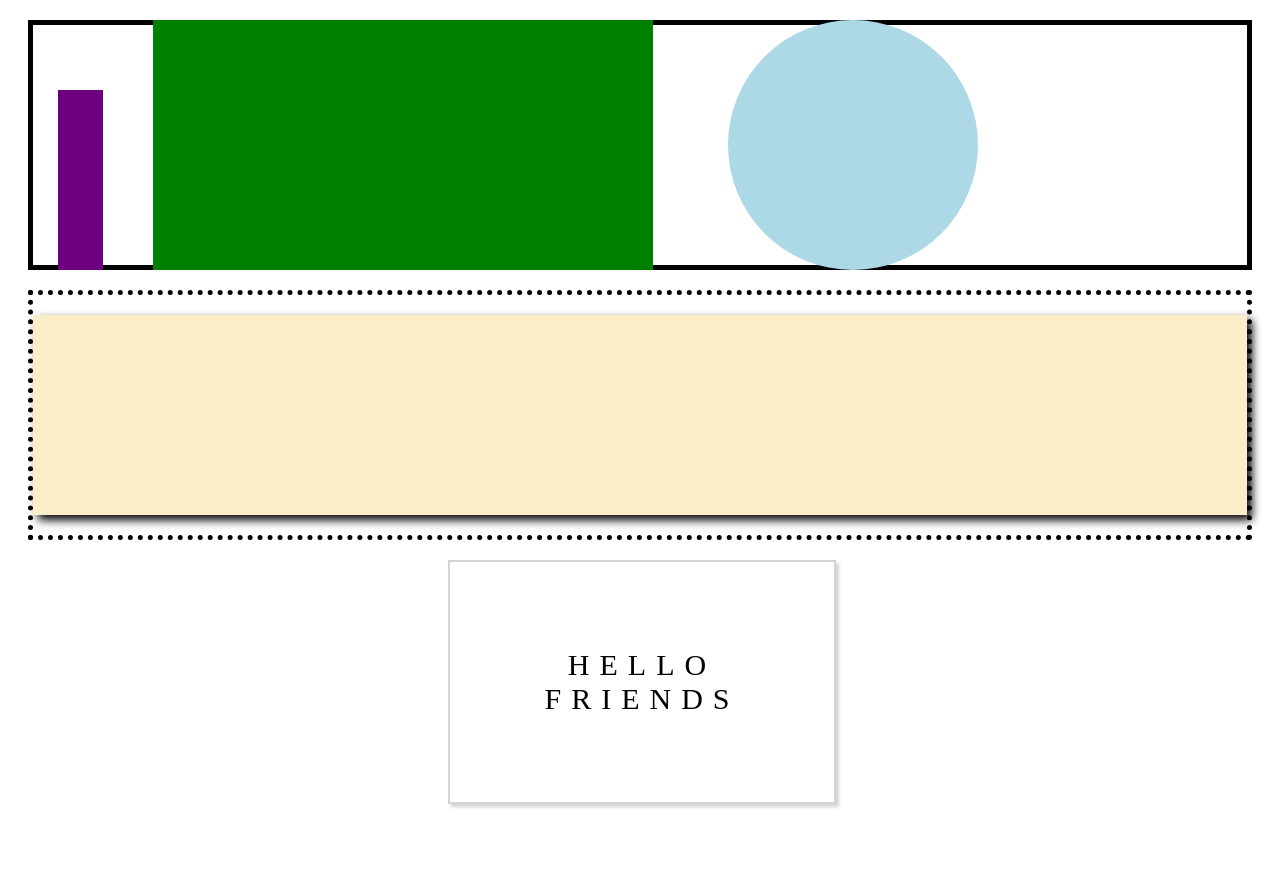
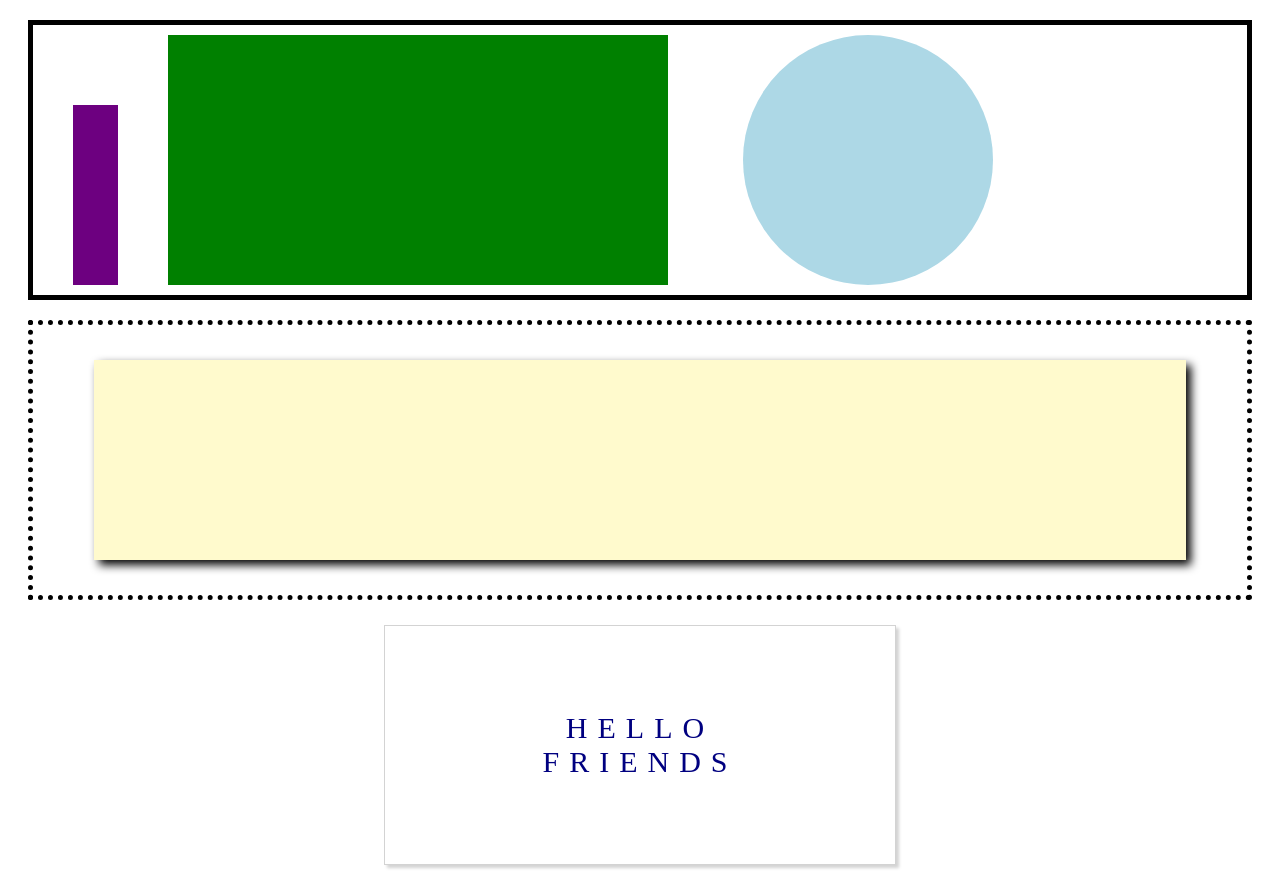
Before and after one commit to KajsiaAnderson/html-and-css-2, a plain HTML site: page drill-2/index.html in a window 1280 px wide. Before the commit the page ends 800 px from the top, so only its background shows below. Drawn offline with Linux system fonts and the light colour scheme.

Commit message:
update drill 2 html and css

```diff
--- a/drill-2/index.css
+++ b/drill-2/index.css
@@ -5,7 +5,7 @@ header{
     margin: 20px;
     display: flex;
     align-items: center;
-
+    padding: 15px;
 }
 
 
@@ -32,18 +32,12 @@ header{
     margin: 50px;
 }
 
-/* .shapes {
-    display: flex;
-    flex-wrap: wrap;
-    height: 300px;
-      */
-/* } */
-
 
 .second{
     border: 5px dotted black;
     border-radius: 0px;
-    height: 30vh;
+    box-sizing: border-box;
+    height: 35vh;
     margin: 20px;
     display: flex;
     align-items: center;
@@ -51,19 +45,19 @@ header{
 }
 
 .tan-box {
-    background-color: rgb(251, 237, 199);
+    background-color: lemonchiffon;
     height: 200px;
-    width: 1500px;
+    width: 90%;
     filter: drop-shadow(5px 5px 5px black);
 }
 
 .third {
-    border: 2px solid lightgray;
-    border-radius: 0px;
+    border: 1px solid lightgray;
+    padding: 100px;
+    box-sizing: border-box ;
+    margin: 25px auto;
     height: 30vh;
-    width: 30vw;
-    position:fixed;
-    left: 35%;
+    width: 40vw;
     box-shadow: 3px 3px 3px lightgray;
     display: flex;
     align-items: center;
@@ -73,7 +67,8 @@ header{
 
 .text {
     font-size: 30px;
-    width: 300px;
+    width: 100%;
     letter-spacing: 10px;
+    color: navy;
 
 }
```
Also changed, not shown: drill-2/index.html (+2 -3 lines).
